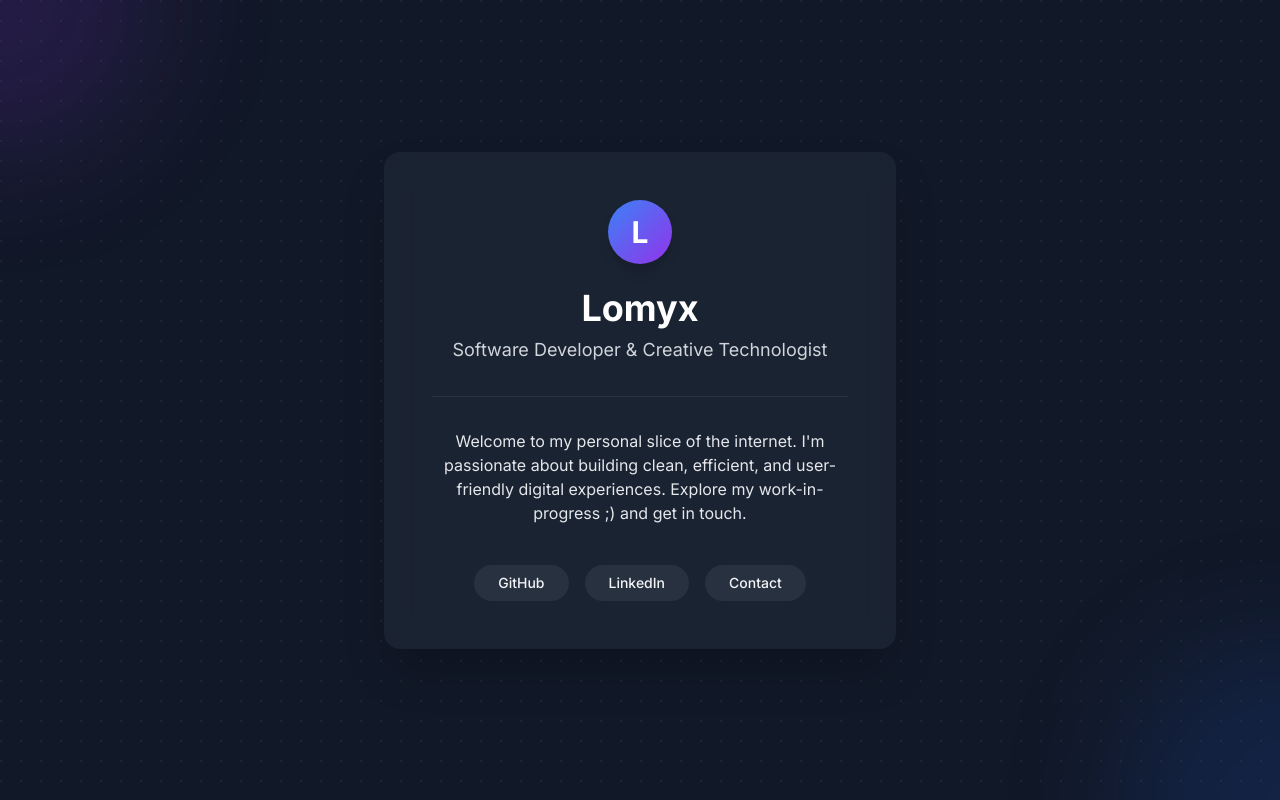
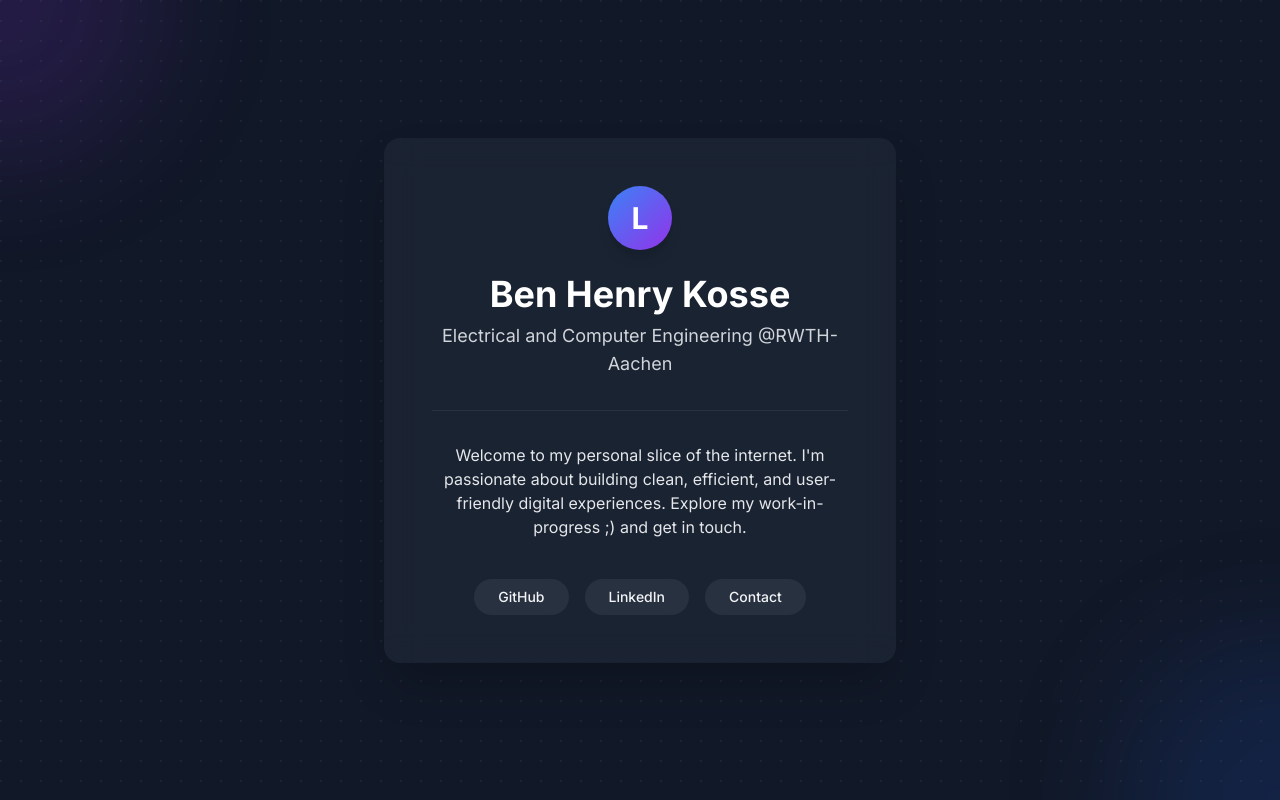
Before and after one commit to lomyx/lomyx.github.io, a plain HTML site: page index.html in a window 1280 px wide. Drawn offline with nearby package versions, Linux system fonts and the light colour scheme.

Commit message:
Minor corrections

```diff
--- a/index.html
+++ b/index.html
@@ -43,12 +43,12 @@
 
             <!-- Name -->
             <h1 class="text-center text-3xl font-bold text-white md:text-4xl">
-                Lomyx
+                Ben Henry Kosse
             </h1>
 
             <!-- Tagline -->
             <p class="mt-2 text-center text-lg text-gray-300">
-                Software Developer & Creative Technologist
+                Electrical and Computer Engineering @RWTH-Aachen
             </p>
 
             <!-- Divider -->
```
